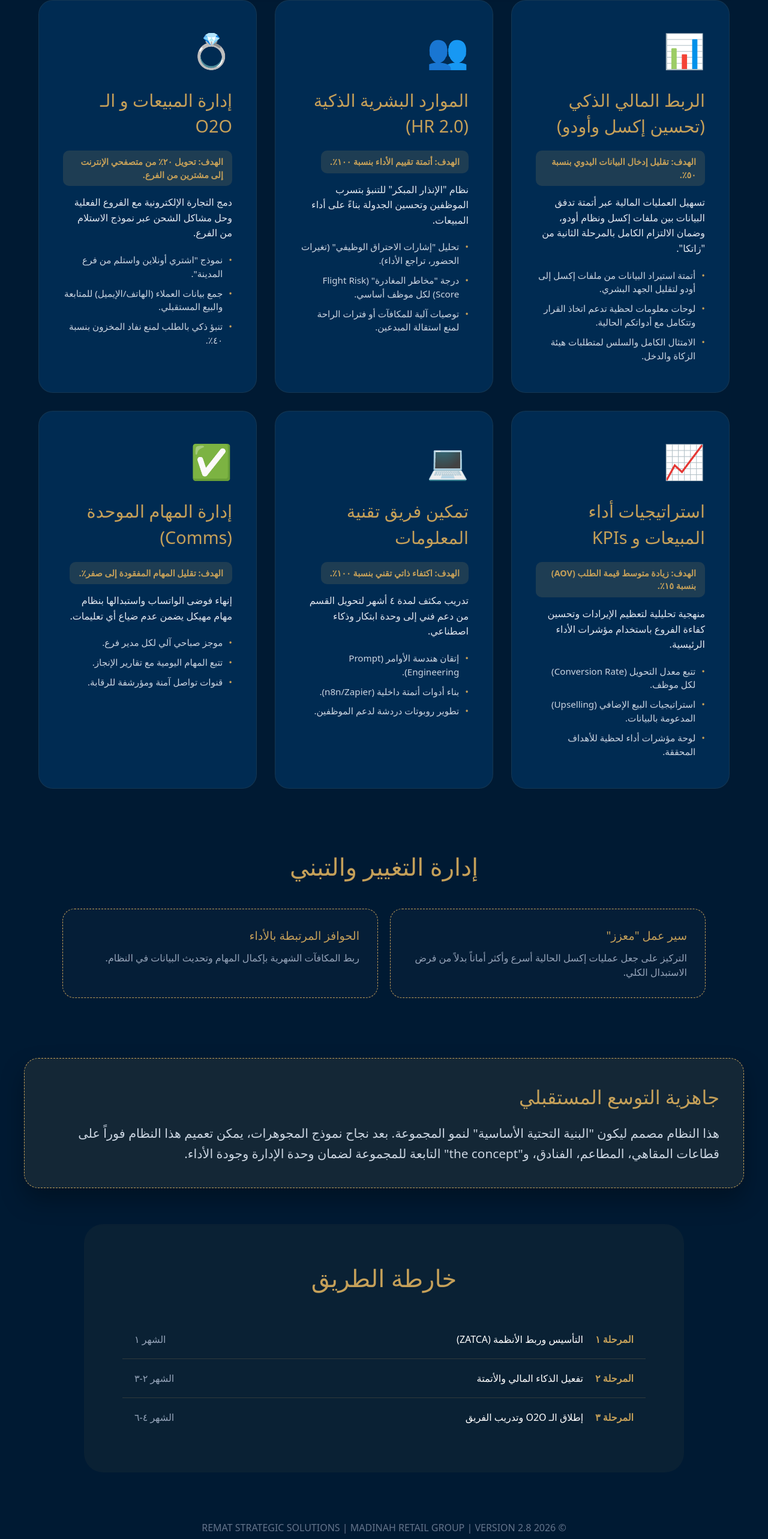
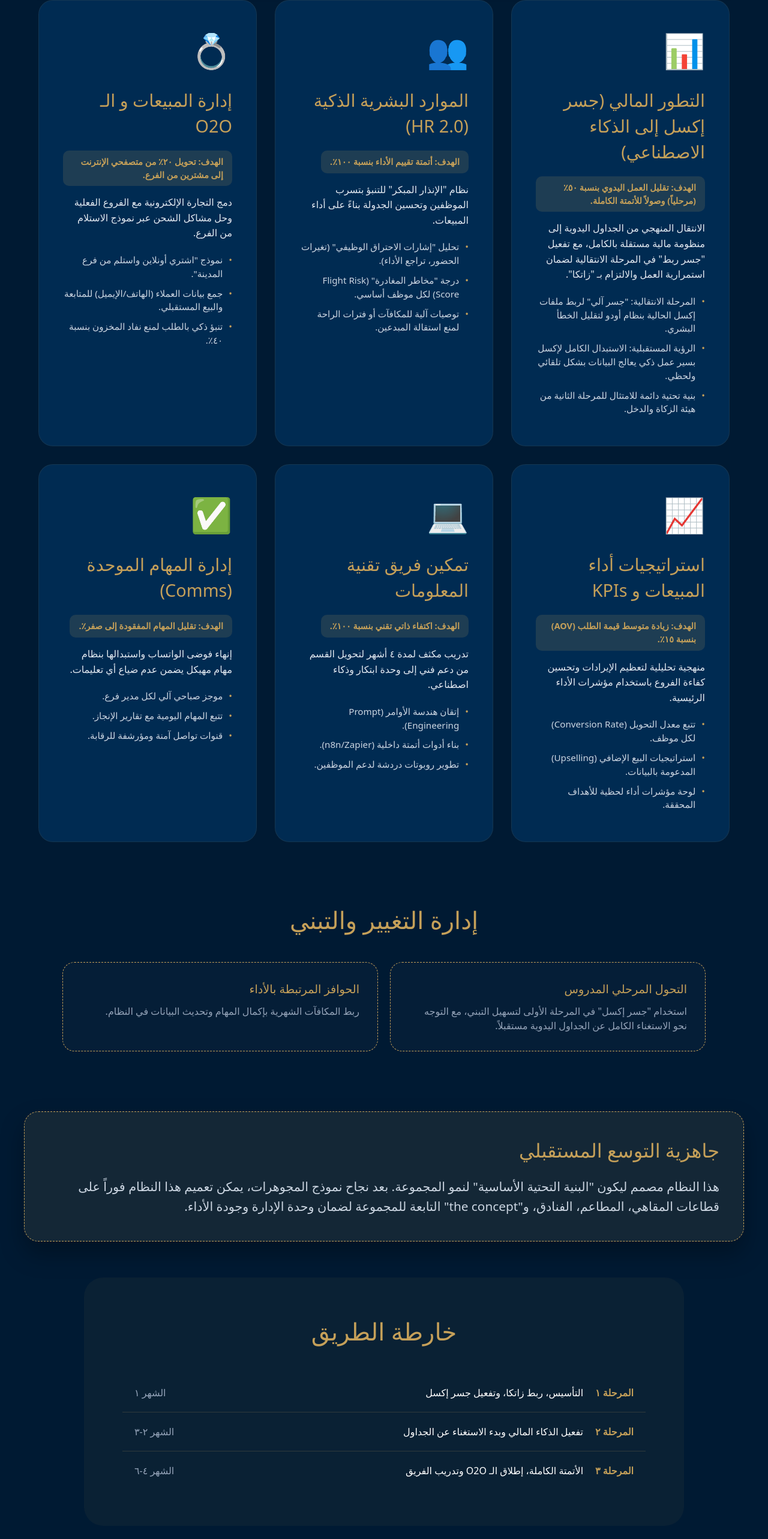
Before and after one commit to RematNOC/madinah-executive-dashboard, a Next.js app: page / in a window 1280 px wide. Shown: the part 789-3355 px from the top of the page at 60% size. Built offline with nearby package versions, Linux system fonts and the light colour scheme.

Commit message:
Strategic Realignment: Excel-to-AI evolution framing and 30+ store scale update

```diff
--- a/src/app/page.tsx
+++ b/src/app/page.tsx
@@ -14,13 +14,13 @@ const content = {
     pillars: [
       {
         id: 1,
-        title: 'الربط المالي الذكي (تحسين إكسل وأودو)',
-        desc: 'تسهيل العمليات المالية عبر أتمتة تدفق البيانات بين ملفات إكسل ونظام أودو، وضمان الالتزام الكامل بالمرحلة الثانية من "زاتكا".',
-        target: 'الهدف: تقليل إدخال البيانات اليدوي بنسبة ٥٠٪.',
+        title: 'التطور المالي (جسر إكسل إلى الذكاء الاصطناعي)',
+        desc: 'الانتقال المنهجي من الجداول اليدوية إلى منظومة مالية مستقلة بالكامل، مع تفعيل "جسر ربط" في المرحلة الانتقالية لضمان استمرارية العمل والالتزام بـ "زاتكا".',
+        target: 'الهدف: تقليل العمل اليدوي بنسبة ٥٠٪ (مرحلياً) وصولاً للأتمتة الكاملة.',
         details: [
-          'أتمتة استيراد البيانات من ملفات إكسل إلى أودو لتقليل الجهد البشري.',
-          'لوحات معلومات لحظية تدعم اتخاذ القرار وتتكامل مع أدواتكم الحالية.',
-          'الامتثال الكامل والسلس لمتطلبات هيئة الزكاة والدخل.'
+          'المرحلة الانتقالية: "جسر آلي" لربط ملفات إكسل الحالية بنظام أودو لتقليل الخطأ البشري.',
+          'الرؤية المستقبلية: الاستبدال الكامل لإكسل بسير عمل ذكي يعالج البيانات بشكل تلقائي ولحظي.',
+          'بنية تحتية دائمة للامتثال للمرحلة الثانية من هيئة الزكاة والدخل.'
         ],
         icon: '📊'
       },
@@ -87,15 +87,15 @@ const content = {
     ],
     governanceTitle: 'إدارة التغيير والتبني',
     governanceItems: [
-      { title: 'سير عمل "معزز"', desc: 'التركيز على جعل عمليات إكسل الحالية أسرع وأكثر أماناً بدلاً من فرض الاستبدال الكلي.' },
+      { title: 'التحول المرحلي المدروس', desc: 'استخدام "جسر إكسل" في المرحلة الأولى لتسهيل التبني، مع التوجه نحو الاستغناء الكامل عن الجداول اليدوية مستقبلاً.' },
       { title: 'الحوافز المرتبطة بالأداء', desc: 'ربط المكافآت الشهرية بإكمال المهام وتحديث البيانات في النظام.' }
     ],
     expansionTitle: 'جاهزية التوسع المستقبلي',
     expansionText: 'هذا النظام مصمم ليكون "البنية التحتية الأساسية" لنمو المجموعة. بعد نجاح نموذج المجوهرات، يمكن تعميم هذا النظام فوراً على قطاعات المقاهي، المطاعم، الفنادق، و"the concept" التابعة للمجموعة لضمان وحدة الإدارة وجودة الأداء.',
     timeline: [
-      { phase: 'المرحلة ١', task: 'التأسيس وربط الأنظمة (ZATCA)', date: 'الشهر ١' },
-      { phase: 'المرحلة ٢', task: 'تفعيل الذكاء المالي والأتمتة', date: 'الشهر ٢-٣' },
-      { phase: 'المرحلة ٣', task: 'إطلاق الـ O2O وتدريب الفريق', date: 'الشهر ٤-٦' }
+      { phase: 'المرحلة ١', task: 'التأسيس، ربط زاتكا، وتفعيل جسر إكسل', date: 'الشهر ١' },
+      { phase: 'المرحلة ٢', task: 'تفعيل الذكاء المالي وبدء الاستغناء عن الجداول', date: 'الشهر ٢-٣' },
+      { phase: 'المرحلة ٣', task: 'الأتمتة الكاملة، إطلاق الـ O2O وتدريب الفريق', date: 'الشهر ٤-٦' }
     ],
     cta: 'ابدأ التحول الآن',
     vision: 'رؤية ٢٠٣٠'
@@ -112,13 +112,13 @@ const content = {
     pillars: [
       {
         id: 1,
-        title: 'Smart Financial Link (Excel & Odoo)',
-        desc: 'Streamlining financial operations by automating data flow between Excel and Odoo, ensuring full ZATCA Phase 2 compliance.',
-        target: 'Target: 50% reduction in manual data entry.',
+        title: 'Financial Evolution (Excel-to-AI Bridge)',
+        desc: 'A systematic transition from manual spreadsheets to a fully autonomous AI financial ecosystem, utilizing a "Smart Bridge" during the transition for ZATCA compliance.',
+        target: 'Target: 50% phased reduction in manual work, moving toward 100% automation.',
         details: [
-          'Automate data import from Excel to Odoo to reduce manual labor.',
-          'Real-time dashboards that augment your current tools for better decision making.',
-          'Seamless transition and full compliance with Zakat & Tax Authority.'
+          'Transitional Phase: Automated bridge to sync current Excel workflows with Odoo.',
+          'Long-term Vision: Full replacement of Excel with autonomous, real-time AI accounting.',
+          'Permanent infrastructure for full Zakat & Tax Authority (ZATCA) Phase 2 compliance.'
         ],
         icon: '📊'
       },
@@ -185,15 +185,15 @@ const content = {
     ],
     governanceTitle: 'Change Management & Adoption',
     governanceItems: [
-      { title: 'Augmented Workflow', desc: 'Focusing on making existing Excel workflows faster and safer rather than a forced replacement.' },
+      { title: 'Phased Migration', desc: 'Focusing on the "Excel Bridge" to ensure zero disruption before moving to full Excel replacement.' },
       { title: 'Incentive Alignment', desc: 'Staff bonuses linked directly to system task completion and data accuracy.' }
     ],
     expansionTitle: 'Future Expansion Readiness',
     expansionText: 'This system is built as the "Core Infrastructure" for group growth. Once the Jewelry model is proven, it can be instantly replicated across the cafe, restaurant, hotel, and the concept sectors to ensure unified management and ROI.',
     timeline: [
-      { phase: 'Phase 1', task: 'Foundation & ZATCA Integration', date: 'Month 1' },
-      { phase: 'Phase 2', task: 'Financial AI & Automation', date: 'Month 2-3' },
-      { phase: 'Phase 3', task: 'O2O Launch & IT Certification', date: 'Month 4-6' }
+      { phase: 'Phase 1', task: 'ZATCA Integration & Excel Bridge Activation', date: 'Month 1' },
+      { phase: 'Phase 2', task: 'Financial AI Launch & Phasing out Manual Sheets', date: 'Month 2-3' },
+      { phase: 'Phase 3', task: 'Full AI Autonomy, O2O Launch & IT Certification', date: 'Month 4-6' }
     ],
     cta: 'Start Transformation',
     vision: 'Vision 2030'
@@ -400,7 +400,7 @@ export default function PresentationPage() {
       </div>
 
       <footer style={{textAlign: 'center', marginTop: '80px', color: '#64748b'}}>
-        &copy; 2026 REMAT STRATEGIC SOLUTIONS | MADINAH RETAIL GROUP | VERSION 2.8
+        &copy; 2026 REMAT STRATEGIC SOLUTIONS | MADINAH RETAIL GROUP | VERSION 3.2
       </footer>
     </div>
   );
```
